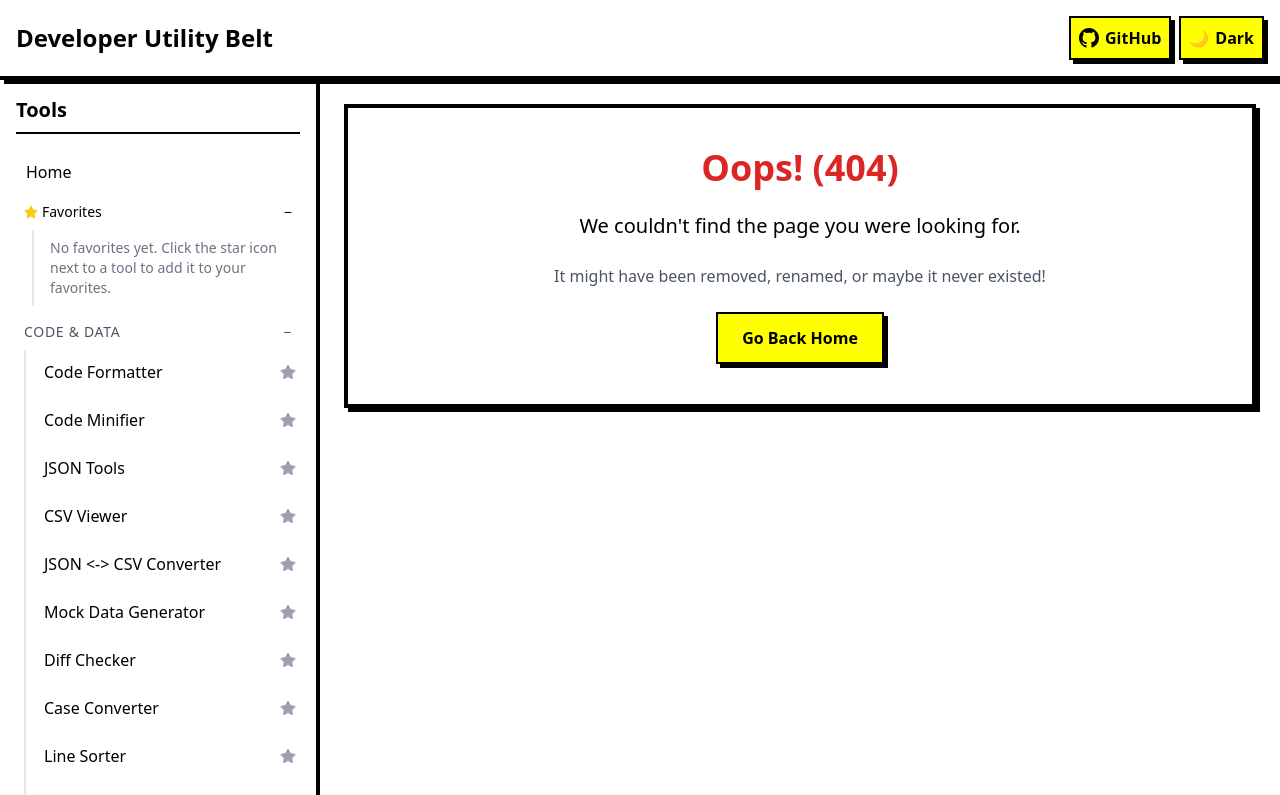
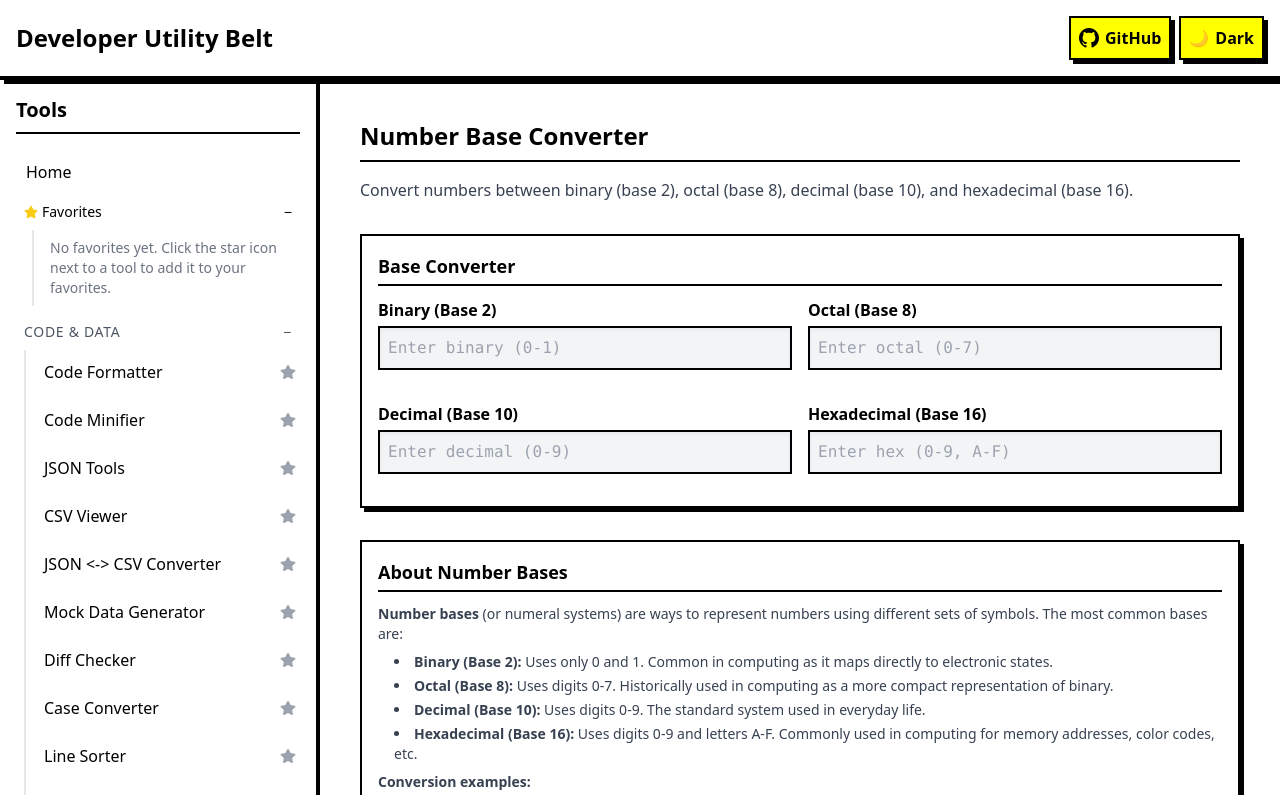
Before and after one commit to iseif/developer-utility-belt, a React (Vite) app: page /base-converter in a window 1280 px wide. Shown: the top 795 px of the page. Built offline with nearby package versions, Linux system fonts and the light colour scheme.

Commit message:
added Number Base Converter utility

```diff
--- a/src/Router.tsx
+++ b/src/Router.tsx
@@ -33,6 +33,7 @@ import UuidGeneratorPage from './pages/UuidGeneratorPage';
 import HttpStatusCodesPage from './pages/HttpStatusCodesPage';
 import TextEscaperPage from './pages/TextEscaperPage';
 import SlugifyPage from './pages/SlugifyPage';
+import BaseConverterPage from './pages/BaseConverterPage';
 
 const AppRouter: React.FC = () => {
   return (
@@ -74,6 +75,7 @@ const AppRouter: React.FC = () => {
       <Route path="/http-status-codes" element={<HttpStatusCodesPage />} />
       <Route path="/text-escaper" element={<TextEscaperPage />} />
       <Route path="/slugify" element={<SlugifyPage />} />
+      <Route path="/base-converter" element={<BaseConverterPage />} />
 
       {/* Add routes for other pages here */}
       <Route path="*" element={<NotFoundPage />} />
--- a/src/data/toolsData.tsx
+++ b/src/data/toolsData.tsx
@@ -9,6 +9,7 @@ import {
   FaDatabase,
   FaEdit,
   FaExchangeAlt,
+  FaExchangeAlt as FaConvert,
   FaFingerprint,
   FaFont,
   FaGlobe,
@@ -161,6 +162,13 @@ export const toolsByCategory: Record<string, Tool[]> = {
       icon: <FaCode className="align-middle" />,
     },
     {
+      name: 'Number Base Converter',
+      path: '/base-converter',
+      description:
+        'Convert numbers between binary, octal, decimal, and hexadecimal bases.',
+      icon: <FaConvert className="align-middle" />,
+    },
+    {
       name: 'Timestamp Converter',
       path: '/timestamp',
       description:
--- /dev/null
+++ b/src/pages/BaseConverterPage.tsx
@@ -0,0 +1,274 @@
+import React, { useState } from 'react';
+
+interface BaseInputProps {
+  label: string;
+  value: string;
+  base: number;
+  placeholder: string;
+  onChange: (value: string, base: number) => void;
+  isInvalid: boolean;
+}
+
+const BaseInput: React.FC<BaseInputProps> = ({
+  label,
+  value,
+  base,
+  placeholder,
+  onChange,
+  isInvalid,
+}) => {
+  const handleChange = (e: React.ChangeEvent<HTMLInputElement>) => {
+    onChange(e.target.value, base);
+  };
+
+  return (
+    <div className="mb-4">
+      <label
+        htmlFor={`base-${base}`}
+        className="block font-semibold mb-1 dark:text-dark-primary-text"
+      >
+        {label}
+      </label>
+      <input
+        id={`base-${base}`}
+        type="text"
+        value={value}
+        onChange={handleChange}
+        placeholder={placeholder}
+        className={`w-full p-2 border-2 ${
+          isInvalid
+            ? 'border-red-500 bg-red-50 dark:bg-red-900 dark:border-red-700'
+            : 'border-border-color dark:border-dark-border-color bg-gray-100 dark:bg-gray-700'
+        } text-primary-text dark:text-dark-primary-text font-mono shadow-inner`}
+      />
+      {isInvalid && (
+        <p className="text-red-600 dark:text-red-400 text-sm mt-1">
+          Invalid {label.toLowerCase()} format
+        </p>
+      )}
+    </div>
+  );
+};
+
+const BaseConverterPage: React.FC = () => {
+  // State for each base
+  const [binary, setBinary] = useState<string>('');
+  const [octal, setOctal] = useState<string>('');
+  const [decimal, setDecimal] = useState<string>('');
+  const [hexadecimal, setHexadecimal] = useState<string>('');
+
+  // Validation state
+  const [invalidInputs, setInvalidInputs] = useState<{
+    [key: number]: boolean;
+  }>({
+    2: false,
+    8: false,
+    10: false,
+    16: false,
+  });
+
+  // Regular expressions for validation
+  const validationRegex: { [key: number]: RegExp } = {
+    2: /^[01]*$/,
+    8: /^[0-7]*$/,
+    10: /^[0-9]*$/,
+    16: /^[0-9A-Fa-f]*$/,
+  };
+
+  // Handle input change
+  const handleInputChange = (value: string, base: number) => {
+    // Check if input is valid for the given base
+    const isValid = validationRegex[base].test(value);
+
+    // Update validation state
+    setInvalidInputs((prev) => ({
+      ...prev,
+      [base]: value !== '' && !isValid,
+    }));
+
+    // If input is empty, clear all fields
+    if (value === '') {
+      setBinary('');
+      setOctal('');
+      setDecimal('');
+      setHexadecimal('');
+      return;
+    }
+
+    // If input is invalid, only update the current field
+    if (!isValid) {
+      switch (base) {
+        case 2:
+          setBinary(value);
+          break;
+        case 8:
+          setOctal(value);
+          break;
+        case 10:
+          setDecimal(value);
+          break;
+        case 16:
+          setHexadecimal(value);
+          break;
+      }
+      return;
+    }
+
+    // Convert to decimal first
+    let decimalValue: number;
+    try {
+      decimalValue = parseInt(value, base);
+
+      // Check if the number is too large
+      if (!Number.isSafeInteger(decimalValue)) {
+        throw new Error('Number too large');
+      }
+
+      // Update all fields with converted values
+      switch (base) {
+        case 2:
+          setBinary(value);
+          setOctal(decimalValue.toString(8));
+          setDecimal(decimalValue.toString(10));
+          setHexadecimal(decimalValue.toString(16).toLowerCase());
+          break;
+        case 8:
+          setBinary(decimalValue.toString(2));
+          setOctal(value);
+          setDecimal(decimalValue.toString(10));
+          setHexadecimal(decimalValue.toString(16).toLowerCase());
+          break;
+        case 10:
+          setBinary(decimalValue.toString(2));
+          setOctal(decimalValue.toString(8));
+          setDecimal(value);
+          setHexadecimal(decimalValue.toString(16).toLowerCase());
+          break;
+        case 16:
+          setBinary(decimalValue.toString(2));
+          setOctal(decimalValue.toString(8));
+          setDecimal(decimalValue.toString(10));
+          setHexadecimal(value.toLowerCase());
+          break;
+      }
+
+      // Reset all validation errors
+      setInvalidInputs({
+        2: false,
+        8: false,
+        10: false,
+        16: false,
+      });
+    } catch (error) {
+      // Handle conversion errors (like overflow)
+      console.error('Conversion error:', error);
+      setInvalidInputs((prev) => ({
+        ...prev,
+        [base]: true,
+      }));
+    }
+  };
+
+  return (
+    <div className="p-4 space-y-8">
+      <header>
+        <h1 className="text-2xl font-bold border-b-2 border-border-color dark:border-dark-border-color pb-2 mb-4 dark:text-dark-primary-text">
+          Number Base Converter
+        </h1>
+        <p className="mb-6 text-gray-700 dark:text-gray-300">
+          Convert numbers between binary (base 2), octal (base 8), decimal (base
+          10), and hexadecimal (base 16).
+        </p>
+      </header>
+
+      <div className="space-y-6">
+        <section className="space-y-3 p-4 border-2 border-border-color dark:border-dark-border-color shadow-solid dark:shadow-dark-solid">
+          <h3 className="text-lg font-semibold border-b-2 border-border-color dark:border-dark-border-color pb-1 dark:text-dark-primary-text">
+            Base Converter
+          </h3>
+          <div className="grid grid-cols-1 md:grid-cols-2 gap-4">
+            <BaseInput
+              label="Binary (Base 2)"
+              value={binary}
+              base={2}
+              placeholder="Enter binary (0-1)"
+              onChange={handleInputChange}
+              isInvalid={invalidInputs[2]}
+            />
+            <BaseInput
+              label="Octal (Base 8)"
+              value={octal}
+              base={8}
+              placeholder="Enter octal (0-7)"
+              onChange={handleInputChange}
+              isInvalid={invalidInputs[8]}
+            />
+            <BaseInput
+              label="Decimal (Base 10)"
+              value={decimal}
+              base={10}
+              placeholder="Enter decimal (0-9)"
+              onChange={handleInputChange}
+              isInvalid={invalidInputs[10]}
+            />
+            <BaseInput
+              label="Hexadecimal (Base 16)"
+              value={hexadecimal}
+              base={16}
+              placeholder="Enter hex (0-9, A-F)"
+              onChange={handleInputChange}
+              isInvalid={invalidInputs[16]}
+            />
+          </div>
+        </section>
+      </div>
+
+      {/* About Number Bases Section */}
+      <section className="mt-8 p-4 border-2 border-border-color dark:border-dark-border-color shadow-solid dark:shadow-dark-solid">
+        <h3 className="text-lg font-semibold border-b-2 border-border-color dark:border-dark-border-color pb-1 mb-3 dark:text-dark-primary-text">
+          About Number Bases
+        </h3>
+        <div className="space-y-2 text-sm text-gray-700 dark:text-gray-300">
+          <p>
+            <strong>Number bases</strong> (or numeral systems) are ways to
+            represent numbers using different sets of symbols. The most common
+            bases are:
+          </p>
+          <ul className="list-disc list-inside ml-4 space-y-1">
+            <li>
+              <strong>Binary (Base 2):</strong> Uses only 0 and 1. Common in
+              computing as it maps directly to electronic states.
+            </li>
+            <li>
+              <strong>Octal (Base 8):</strong> Uses digits 0-7. Historically
+              used in computing as a more compact representation of binary.
+            </li>
+            <li>
+              <strong>Decimal (Base 10):</strong> Uses digits 0-9. The standard
+              system used in everyday life.
+            </li>
+            <li>
+              <strong>Hexadecimal (Base 16):</strong> Uses digits 0-9 and
+              letters A-F. Commonly used in computing for memory addresses,
+              color codes, etc.
+            </li>
+          </ul>
+          <p className="mt-2">
+            <strong>Conversion examples:</strong>
+          </p>
+          <ul className="list-disc list-inside ml-4 space-y-1">
+            <li>Decimal 42 = Binary 101010 = Octal 52 = Hex 2A</li>
+            <li>Decimal 255 = Binary 11111111 = Octal 377 = Hex FF</li>
+          </ul>
+          <p className="mt-2 text-yellow-600 dark:text-yellow-400">
+            <strong>Note:</strong> JavaScript has built-in limits for integer
+            precision (safe integers are between -(2^53-1) and 2^53-1). Very
+            large numbers may not convert accurately.
+          </p>
+        </div>
+      </section>
+    </div>
+  );
+};
+
+export default BaseConverterPage;
```
